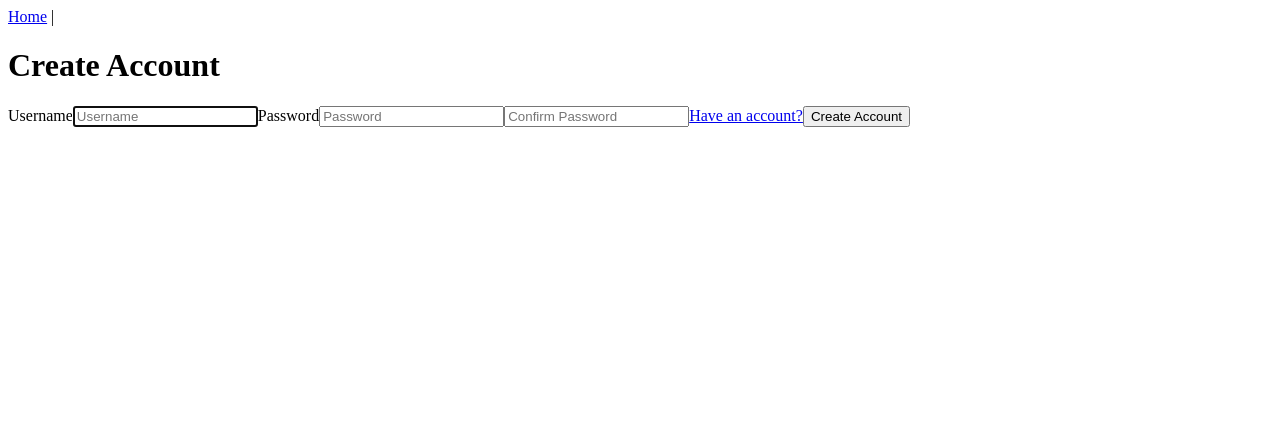
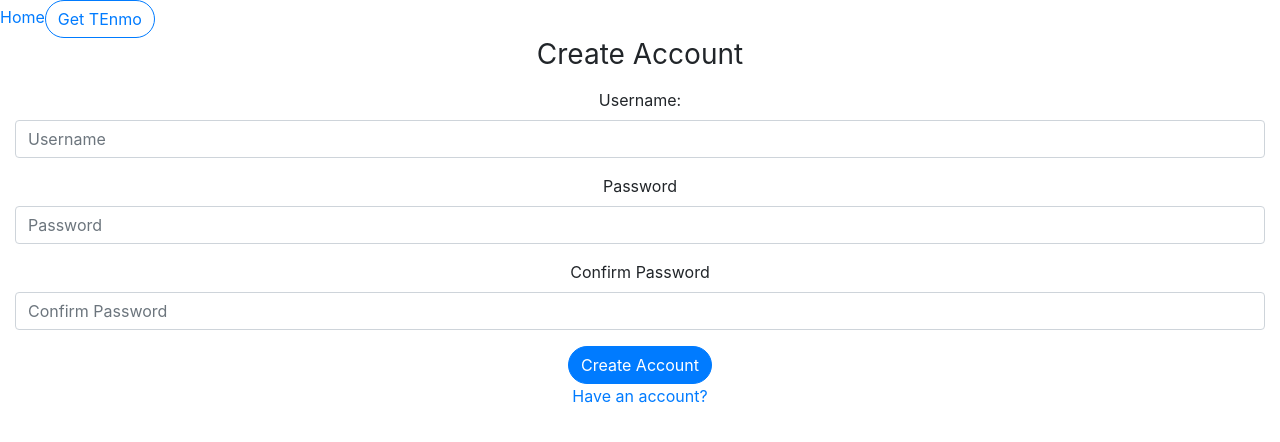
Before and after one commit to matthewkelleher/Payment-Service-Project, a Vue app in the folder capstone/vue/: page /register in a window 1280 px wide. Shown: the top 442 px of the page. Built offline with nearby package versions, Linux system fonts and the light colour scheme.

Commit message:
toying with login/registration view and buttons

```diff
--- a/capstone/vue/package.json
+++ b/capstone/vue/package.json
@@ -11,6 +11,7 @@
   },
   "dependencies": {
     "axios": "^0.21.1",
+    "bootstrap-vue": "^2.22.0",
     "core-js": "^3.9.1",
     "vue": "^2.6.12",
     "vue-router": "^3.5.1",
@@ -21,13 +22,13 @@
     "@vue/cli-plugin-e2e-cypress": "^4.5.11",
     "@vue/cli-plugin-eslint": "^4.5.11",
     "@vue/cli-plugin-unit-mocha": "^4.5.11",
-    "vue-loader-v16": "npm:vue-loader@16.1.2",
     "@vue/cli-service": "^4.5.11",
     "@vue/test-utils": "1.1.3",
     "babel-eslint": "^10.0.1",
     "chai": "^4.3.3",
     "eslint": "^7.21.0",
     "eslint-plugin-vue": "^7.7.0",
+    "vue-loader-v16": "npm:vue-loader@16.1.2",
     "vue-template-compiler": "^2.6.12"
   }
 }
--- a/capstone/vue/public/index.html
+++ b/capstone/vue/public/index.html
@@ -3,7 +3,7 @@
   <head>
     <meta charset="utf-8">
     <meta http-equiv="X-UA-Compatible" content="IE=edge">
-    <meta name="viewport" content="width=device-width,initial-scale=1.0">
+    <meta name="viewport" content="width=device-width,initial-scale=1.0,shrink-to-fit=no">
     <link rel="icon" href="<%= BASE_URL %>favicon.ico">
     <title>final-vue-capstone-seed</title>
   </head>
--- a/capstone/vue/src/App.vue
+++ b/capstone/vue/src/App.vue
@@ -1,9 +1,19 @@
 <template>
   <div id="app">
     <div id="nav">
-      <router-link v-bind:to="{ name: 'home' }">Home</router-link>&nbsp;|&nbsp;
+      <router-link v-bind:to="{ name: 'home' }">Home</router-link>
       <router-link v-bind:to="{ name: 'logout' }" v-if="$store.state.token != ''">Logout</router-link>
+      <router-link v-bind:to="{ name: 'register'}">
+      <b-button pill variant="outline-primary">Get TEnmo</b-button></router-link>
     </div>
     <router-view />
   </div>
 </template>
+<script>
+
+</script>
+<style scoped>
+#nav {
+  justify-content: space-evenly;
+}
+</style>
--- a/capstone/vue/src/main.js
+++ b/capstone/vue/src/main.js
@@ -3,10 +3,16 @@ import App from './App.vue'
 import router from './router/index'
 import store from './store/index'
 import axios from 'axios'
+import { BootstrapVue, IconsPlugin } from 'bootstrap-vue'
+import 'bootstrap/dist/css/bootstrap.css'
+import 'bootstrap-vue/dist/bootstrap-vue.css'
 
 Vue.config.productionTip = false
 
 axios.defaults.baseURL = process.env.VUE_APP_REMOTE_API;
+
+Vue.use(BootstrapVue)
+Vue.use(IconsPlugin)
 
 new Vue({
   router,
--- a/capstone/vue/src/router/index.js
+++ b/capstone/vue/src/router/index.js
@@ -26,7 +26,7 @@ const router = new Router({
       name: 'home',
       component: Home,
       meta: {
-        requiresAuth: true
+        requiresAuth: false
       }
     },
     {
--- a/capstone/vue/src/views/Home.vue
+++ b/capstone/vue/src/views/Home.vue
@@ -2,6 +2,8 @@
   <div class="home">
     <h1>Home</h1>
     <p>You must be authenticated to see this</p>
+
+    <b-button id="get-tenmo-button" pill variant="primary">Get TEnmo</b-button>
   </div>
 </template>
 
@@ -10,3 +12,35 @@ export default {
   name: "home"
 };
 </script>
+
+<style socoped>
+
+.home {
+  background-color: rgba(242,249,255)
+}
+#get-tenmo-button {
+  width: 140px;
+  height: 45px;
+  /* font-family: 'Roboto', sans-serif; */
+  /* font-size: 11px; */
+  /* text-transform: uppercase; */
+  /* letter-spacing: 2.5px; */
+  font-weight: bold;
+  color: white;
+  background-color: rgba(0,140,255);
+  border: none;
+  border-radius: 45px;
+  box-shadow: 7px 9px  rgba(72,225,178);
+  transition: all 0.3s ease 0s;
+  cursor: pointer;
+  outline: none;
+}
+
+#get-tenmo-button:hover {
+
+
+  box-shadow: 0px 0px 0px rgba(0,140,225);
+
+  transform: translateY(7px) translateX(9px);
+}
+</style>
--- a/capstone/vue/src/views/Register.vue
+++ b/capstone/vue/src/views/Register.vue
@@ -1,43 +1,59 @@
 <template>
   <div id="register" class="text-center">
-    <form class="form-register" @submit.prevent="register">
+    <div>
+      <b-container fluid>
+    <b-form @submit="register">
       <h1 class="h3 mb-3 font-weight-normal">Create Account</h1>
-      <div class="alert alert-danger" role="alert" v-if="registrationErrors">
+      <!-- <div class="alert alert-danger" role="alert" v-if="registrationErrors">
         {{ registrationErrorMsg }}
-      </div>
-      <label for="username" class="sr-only">Username</label>
-      <input
-        type="text"
+      </div>       -->
+
+      <b-form-group id="username-group"
+       label="Username:" label-for="username">
+      <b-form-input
+
         id="username"
-        class="form-control"
         placeholder="Username"
         v-model="user.username"
         required
-        autofocus
-      />
-      <label for="password" class="sr-only">Password</label>
-      <input
-        type="password"
+
+      ></b-form-input>
+      </b-form-group>
+      <b-form-group
+       label="Password" label-for="password">
+      <b-form-input
+
         id="password"
-        class="form-control"
+
         placeholder="Password"
         v-model="user.password"
         required
-      />
-      <input
-        type="password"
-        id="confirmPassword"
-        class="form-control"
+
+      ></b-form-input>
+      </b-form-group>
+      <b-form-group
+       label="Confirm Password" label-for="confirm-password">
+      <b-form-input
+
+        id="confirm-password"
+
         placeholder="Confirm Password"
         v-model="user.confirmPassword"
         required
-      />
-      <router-link :to="{ name: 'login' }">Have an account?</router-link>
-      <button class="btn btn-lg btn-primary btn-block" type="submit">
+
+      ></b-form-input>
+      </b-form-group>
+
+      <b-button pill type="submit" variant="primary">
         Create Account
-      </button>
-    </form>
+      </b-button>
+    </b-form>
+      </b-container>
+    </div>
+    <router-link :to="{ name: 'login' }">Have an account?</router-link>
+
   </div>
+
 </template>
 
 <script>
```
Also changed, not shown: 1 other file (tests, documents, lock files or other folders).
